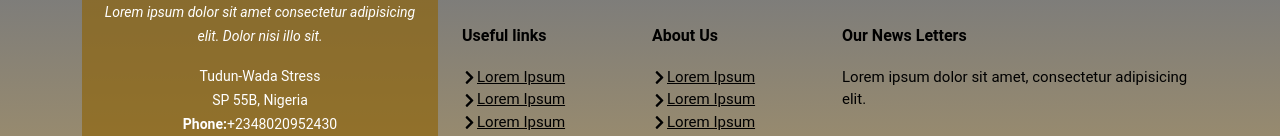
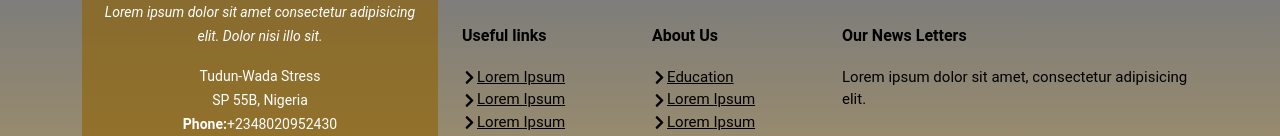
Before and after one commit to zeredogo/krypto-zone-charity, a React (Create React App) app: page / in a window 1280 px wide. Shown: the part 5320-5456 px from the top of the page. Built offline with nearby package versions, Linux system fonts and the light colour scheme.

Commit message:
changes made

```diff
--- a/src/component/Footer.jsx
+++ b/src/component/Footer.jsx
@@ -64,7 +64,7 @@ const Footer = () => {
                 <ul>
                   <li>
                     <FaChevronRight />
-                    <a href="">Lorem Ipsum</a>
+                    <a href="">Education</a>
                   </li>
                   <li>
                    <FaChevronRight />
```
